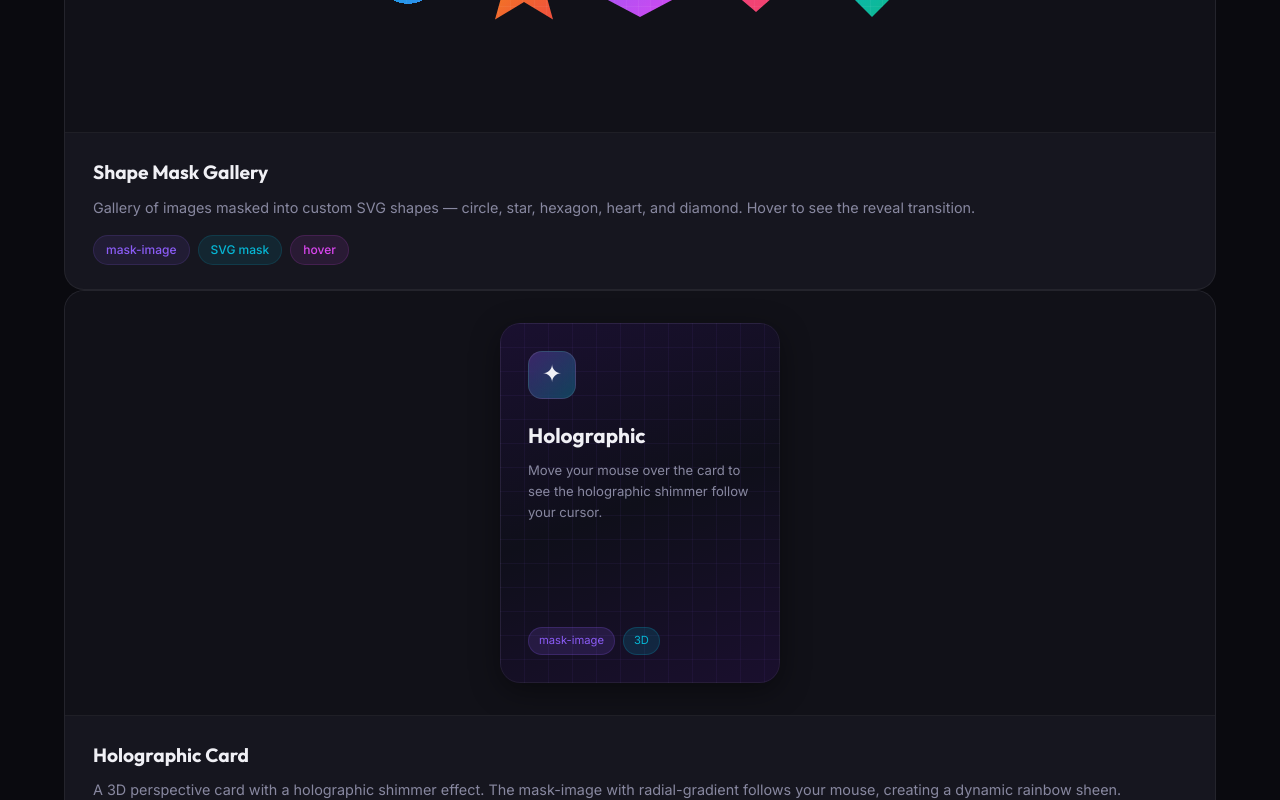
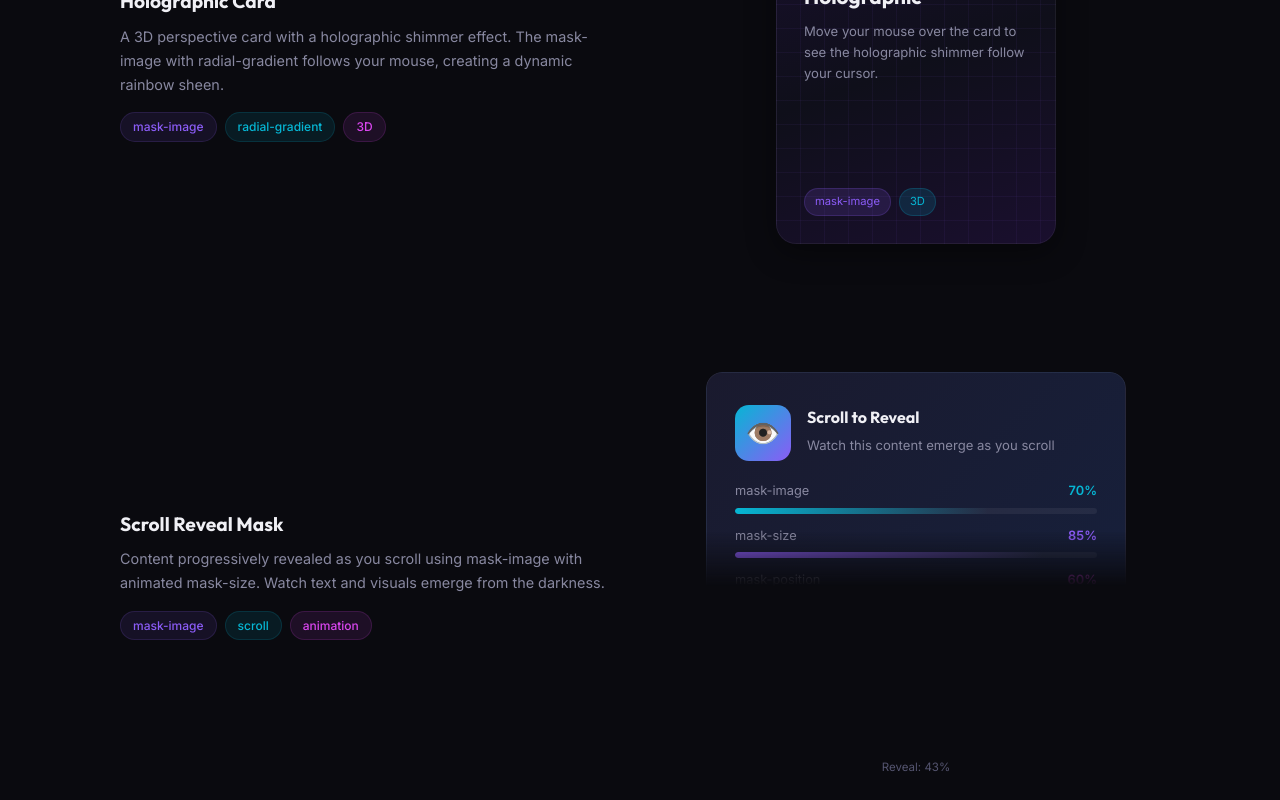
Before and after one commit to SandipM03/mask-image, a Next.js app: page / in a window 1280 px wide. Shown: the part 2000-2800 px from the top of the page. Built offline with nearby package versions, Linux system fonts and the light colour scheme.

Commit message:
fix card component

```diff
--- a/src/app/globals.css
+++ b/src/app/globals.css
@@ -257,9 +257,15 @@ body {
 
 /* ===== SECTION ===== */
 .section {
-  padding: 80px 24px;
+  padding: 40px 12px;
   max-width: 1200px;
   margin: 0 auto;
+}
+
+@media (min-width: 768px) {
+  .section {
+    padding: 80px 24px;
+  }
 }
 
 .section-header {
@@ -285,13 +291,13 @@ body {
 /* ===== COMPONENT GRID ===== */
 .component-grid {
   display: grid;
-  grid-template-columns: repeat(auto-fit, minmax(500px, 1fr));
-  gap: 32px;
+  grid-template-columns: 1fr;
+  gap: 24px;
 }
 
-@media (max-width: 560px) {
+@media (min-width: 1024px) {
   .component-grid {
-    grid-template-columns: 1fr;
+    gap: 32px;
   }
 }
 
@@ -312,14 +318,13 @@ body {
 
 .card-preview {
   width: 100%;
-  min-height: 320px;
+  min-height: 280px;
   display: flex;
   align-items: center;
   justify-content: center;
   position: relative;
   overflow: hidden;
   background: var(--bg-secondary);
-  border-bottom: 1px solid var(--border-color);
 }
 
 .card-info {
--- a/src/components/ComponentCard.tsx
+++ b/src/components/ComponentCard.tsx
@@ -19,9 +19,8 @@ export default function ComponentCard({
     children,
 }: ComponentCardProps) {
     return (
-        <div className="component-card">
-            <div className="card-preview">{children}</div>
-            <div className="card-info">
+        <div className=" flex flex-col lg:flex-row mx-4 my-6 md:mx-8 md:my-8">
+            <div className="card-info flex-1 p-5 md:p-6 flex flex-col justify-center order-2 lg:order-1">
                 <h3 className="card-title">{title}</h3>
                 <p className="card-description">{description}</p>
                 {tags.length > 0 && (
@@ -37,6 +36,9 @@ export default function ComponentCard({
                     </div>
                 )}
             </div>
+            <div className="flex-1 min-h-[200px] md:min-h-[280px] flex items-center justify-center p-4 order-1 ">
+                {children}
+            </div>
         </div>
     );
 }
```
